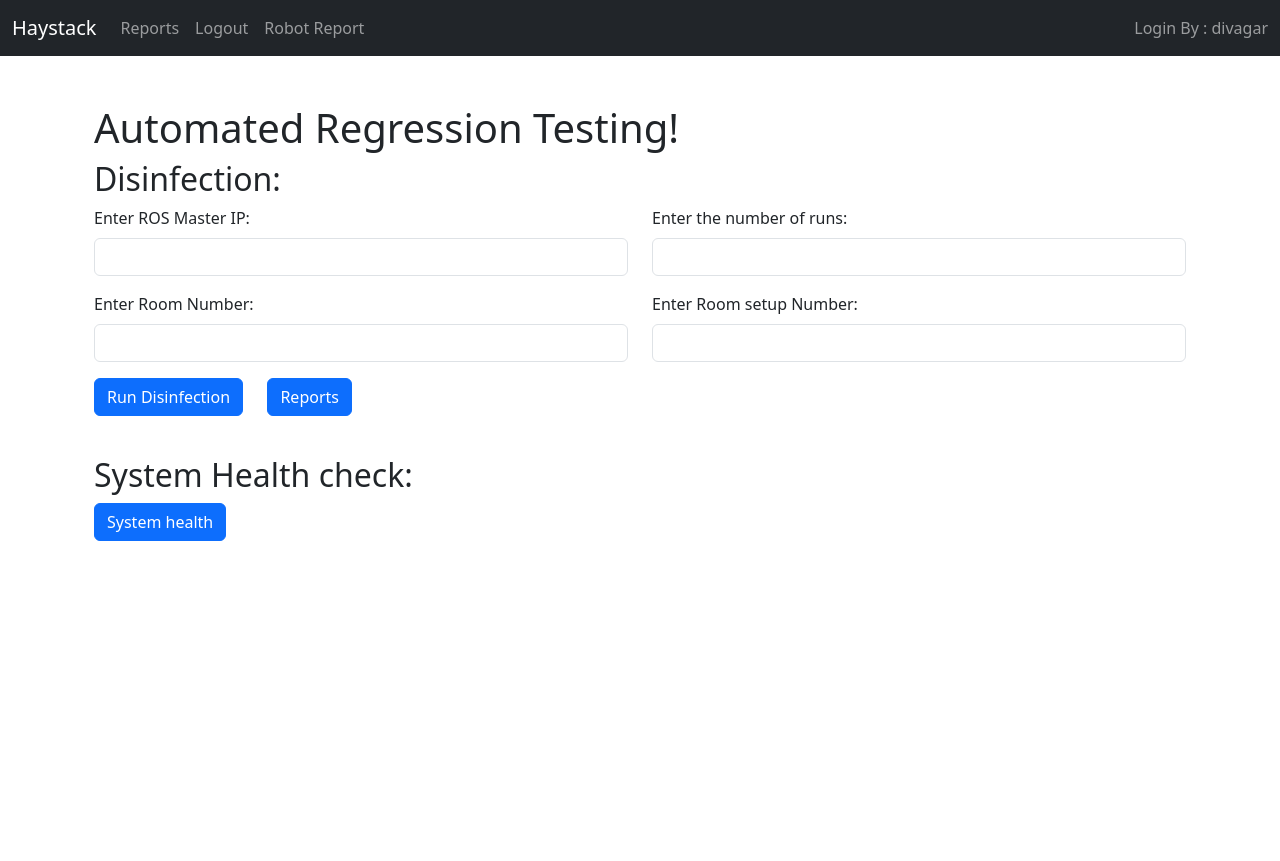
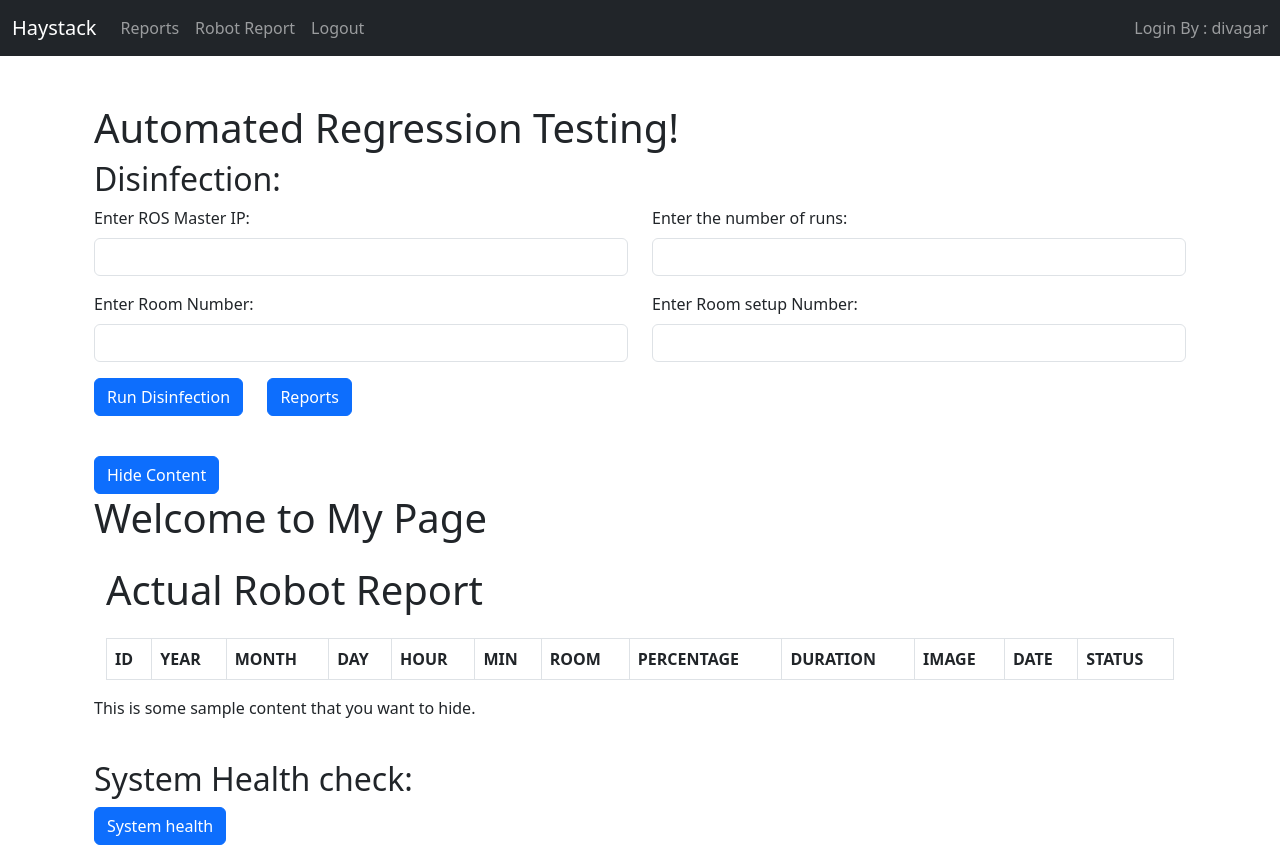
Before and after one commit to divagarn/haystack_test_auto, a Django app: page / in a window 1280 px wide. Before the commit the page ends 541 px from the top, so only its background shows below. Run offline with Django 4.2, Linux system fonts and the light colour scheme; a user stored in the database is signed in; tables that the repository leaves empty hold one stand-in row (values such as "Sample post"); lists and menus that the app fills with data are empty.

Commit message:
with the real robot report in the nav page

```diff
--- a/website/templates/home.html
+++ b/website/templates/home.html
@@ -57,6 +57,10 @@
                     <button class="btn btn-primary" type="button" data-bs-toggle="collapse" data-bs-target="#reportsTable" aria-expanded="false" aria-controls="collapseExample">
                         Reports
                     </button>
+
+
+
+
                 </p>
                 <div class="collapse" id="reportsTable">
                     <h3>Disinfection Runs Log</h3>
@@ -103,6 +107,7 @@
                     </div>
 
                 </div>
+
               </div>
           </div>
       </form>
@@ -191,6 +196,83 @@
           {% csrf_token %}
           <button type="submit" class="btn btn-danger">Logout</button>
       </form> -->
+
+      <div class="container mt-4">
+        <button id="hideButton" class="btn btn-primary">Hide Content</button>
+        <div id="contentToHide">
+          <!-- Your existing page content goes here -->
+          <h1>Welcome to My Page</h1>
+          <body>
+            <div class="container mt-4">
+                <h1 class="mb-4">Actual Robot Report</h1>
+                <div class="table-responsive">
+                    <table class="table table-bordered table-striped">
+                        <thead class="thead-dark">
+                            <tr>
+                                <th>ID</th>
+                                <th>YEAR</th>
+                                <th>MONTH</th>
+                                <th>DAY</th>
+                                <th>HOUR</th>
+                                <th>MIN</th>
+                                <th>ROOM</th>
+                                <th>PERCENTAGE</th>
+                                <th>DURATION</th>
+                                <th>IMAGE</th>
+                                <th>DATE</th>
+                                <th>STATUS</th>
+                            </tr>
+                        </thead>
+                        <tbody>
+                            {% for item in prefilled_data %}
+                            <tr>
+                                <td>{{ item.ID }}</td>
+                                <td>{{ item.YEAR }}</td>
+                                <td>{{ item.MONTH }}</td>
+                                <td>{{ item.DAY }}</td>
+                                <td>{{ item.HOUR }}</td>
+                                <td>{{ item.MIN }}</td>
+                                <td>{{ item.ROOM }}</td>
+                                <td>{{ item.PERCENTAGE }}</td>
+                                <td>{{ item.DURATION }}</td>
+                                <td>{{ item.IMAGE }}</td>
+                                <td>{{ item.DATE }}</td>
+                                <td>{{ item.STATUS }}</td>
+                            </tr>
+                            {% endfor %}
+                        </tbody>
+                    </table>
+
+                </div>
+            </div>
+        </body>
+          <p>This is some sample content that you want to hide.</p>
+        </div>
+      </div>
+
+
+
+      <script>
+        // JavaScript to hide/show the content when the button is clicked
+        const hideButton = document.getElementById('hideButton');
+        const contentToHide = document.getElementById('contentToHide');
+
+        hideButton.addEventListener('click', () => {
+          if (contentToHide.style.display === 'none') {
+            contentToHide.style.display = 'block';
+            hideButton.textContent = 'Hide Content';
+          } else {
+            contentToHide.style.display = 'none';
+            hideButton.textContent = 'Show Content';
+          }
+        });
+      </script>
+
+
+
+
+
+
       <div class="container mt-4">
           <h2>System Health check:</h2>
 
--- a/website/templates/navbar.html
+++ b/website/templates/navbar.html
@@ -13,12 +13,15 @@
           </li>
 
           <li class="nav-item">
+            <a class="nav-link" href="{% url 'robot_report' %}">Robot Report</a>
+          </li>
+
+
+          <li class="nav-item">
             <a class="nav-link" href="{% url 'logout' %}">Logout</a>
           </li>
 
-          <li class="nav-item">
-            <a class="nav-link" href="{% url 'new_page' %}">Robot Report</a>
-          </li>
+
           {% else %}
           <li class="nav-item">
             <a class="nav-link" href="{% url 'home' %}">Login</a>
--- a/website/templates/new_page_template.html
+++ b/website/templates/robot_report.html
@@ -7,11 +7,11 @@
 <head>
     <title>New Page</title>
     <!-- Include Bootstrap CSS via CDN -->
-    <link rel="stylesheet" href="https://maxcdn.bootstrapcdn.com/bootstrap/4.5.2/css/bootstrap.min.css">
+    <!-- <link rel="stylesheet" href="https://maxcdn.bootstrapcdn.com/bootstrap/4.5.2/css/bootstrap.min.css"> -->
 </head>
 <body>
     <div class="container mt-4">
-        <h1 class="mb-4">Pre-filled Data</h1>
+        <h1 class="mb-4">Actual Robot Report</h1>
         <div class="table-responsive">
             <table class="table table-bordered table-striped">
                 <thead class="thead-dark">
@@ -49,6 +49,7 @@
                     {% endfor %}
                 </tbody>
             </table>
+
         </div>
     </div>
 </body>
--- a/website/urls.py
+++ b/website/urls.py
@@ -10,5 +10,5 @@ urlpatterns = [
     path('reports/', views.reports, name='reports'),
     path('export-reports/', views.export_reports, name='export_reports'),
     path('check_sensor_status/', views.check_sensor_status, name='check_sensor_status'),
-    path('new_page/', views.new_page_view, name='new_page'),
+    path('robot_report/', views.new_page_view, name='robot_report'),
 ]
--- a/website/views.py
+++ b/website/views.py
@@ -15,7 +15,7 @@ from .utils import check_device_availability
 def new_page_view(request):
     prefilled_data = PrefilledData.objects.using('prefilled_db').all()
     context = {'prefilled_data': prefilled_data}
-    return render(request, 'new_page_template.html', context)
+    return render(request, 'robot_report.html', context)
 
 
 def check_sensor_status(request):
```
Also changed, not shown: db.sqlite3.
